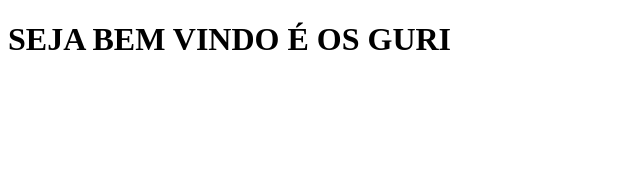
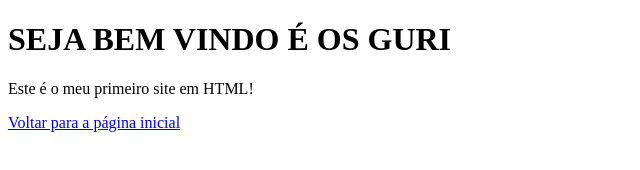
Before and after one commit to JoseLuizM1/meusite, a website: page index2.html in a window 1280 px wide. Shown: the whole page, without its empty margins (0-640 px from the left). Drawn offline with Linux system fonts and the light colour scheme.

Commit message:
adicionando texto

```diff
--- a/index2.html
+++ b/index2.html
@@ -7,5 +7,7 @@
 </head>
 <body>
     <h1>SEJA BEM VINDO É OS GURI</h1>
+    <p class="lead">Este é o meu primeiro site em HTML!</p>
+    <a href="index.html">Voltar para a página inicial</a>
 </body>
 </html>
```
Also changed, not shown: cypress/e2e/form.cy.js (renamed from cypress/e2e/pet_form.cy.js).
